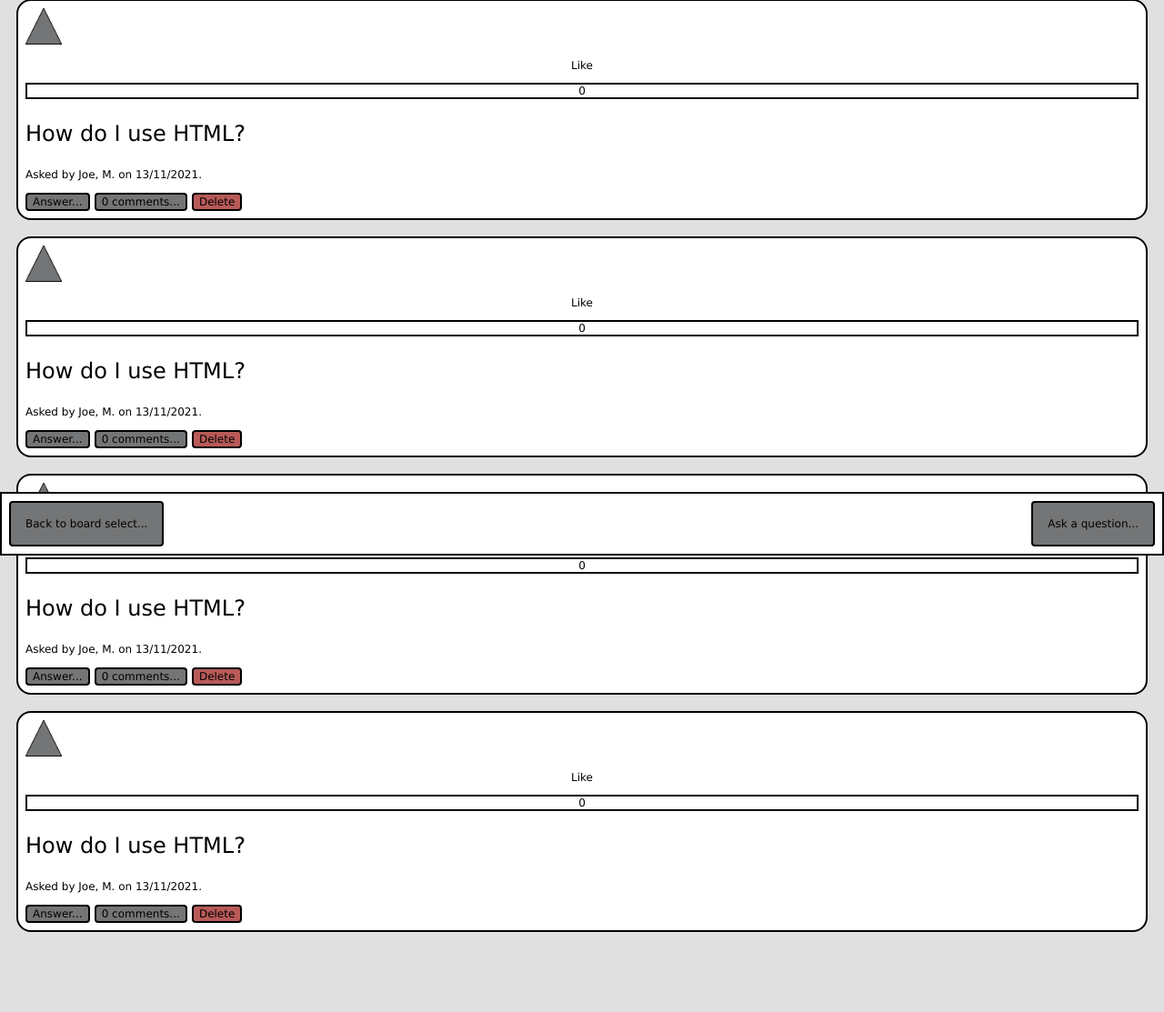
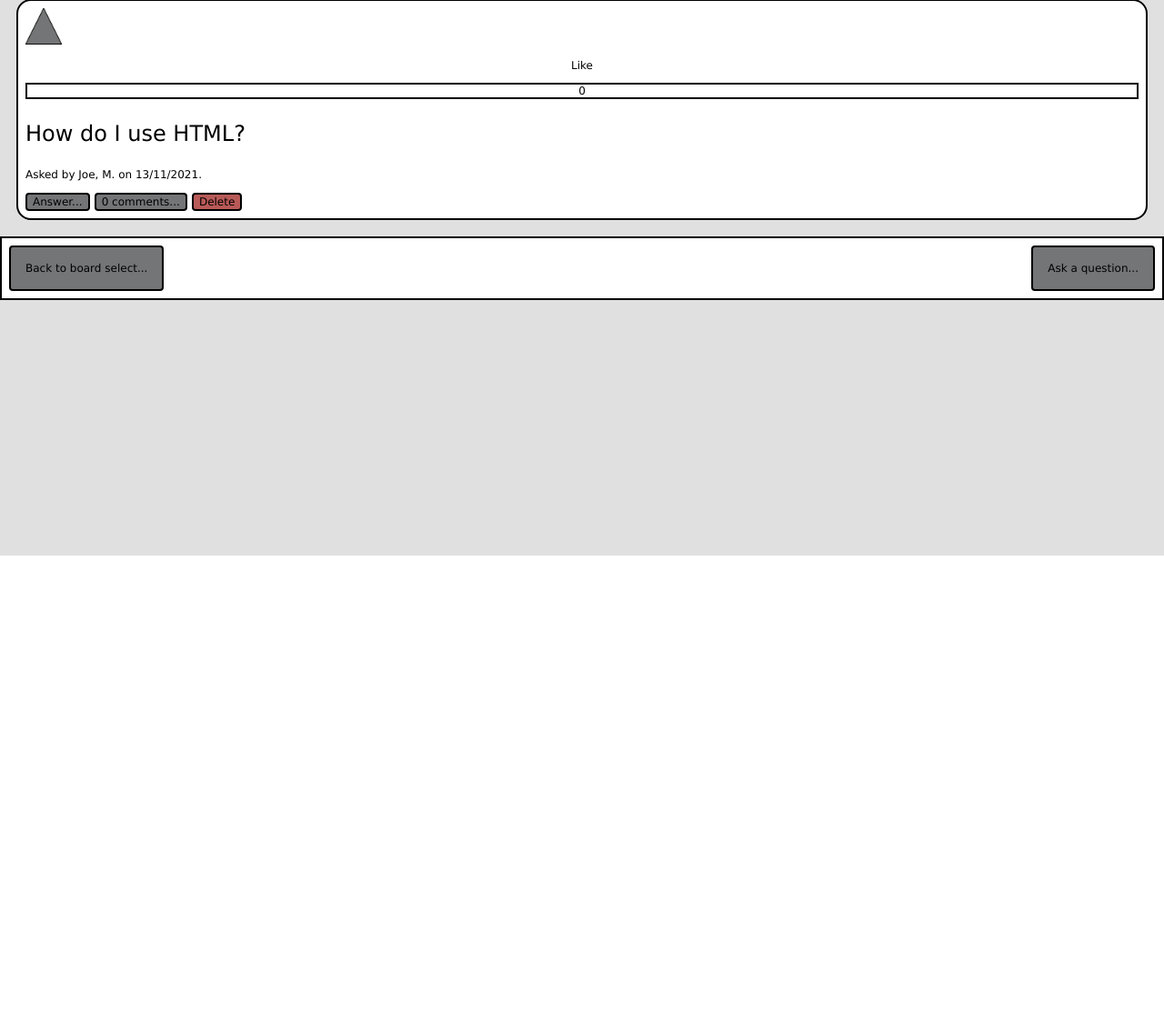
Before and after one commit to u1942789/WMGTSS_u1942789, a Flask app: template templates/qa_home_template.html in a window 1280 px wide. Shown: the part 189-1302 px from the top of the page at 91% size. After the commit the page ends 800 px from the top, so only its background shows below. Run offline with Flask 2, Linux system fonts and the light colour scheme; the template is opened without the code that fills it: most values are stand-ins (such as "Sample title", 1, 10 or a date in 2020).

Commit message:
Some HTML updated. Some data being passed from Python to the HTML page.

```diff
--- a/main.py
+++ b/main.py
@@ -1,11 +1,17 @@
-from flask import Flask, render_template, request
+from flask import Flask, render_template, request, redirect, url_for
 
 app = Flask(__name__)
 
+questions = ["test", "best"]
 
 @app.route("/")
-def home():
-    return render_template("qa_home_template.html")
+def test():
+    return redirect(url_for("qa_home"))
+
+
+@app.route("/qa_home")
+def qa_home():
+    return render_template("qa_home_template.html", questions=questions)
 
 
 if __name__ == "__main__":
--- a/templates/qa_home_template.html
+++ b/templates/qa_home_template.html
@@ -24,6 +24,8 @@
 </div>
 
 <!-- Question List (1 Instance) -->
+
+{% for question in questions %}
 <div class="question_div">
     <input class="like_button" type="image" src="{{ url_for('static',filename='resources/unliked_triangle.png') }}" width="40" height="40"/>
     <p class="like_paragraph">Like</p>
@@ -34,39 +36,7 @@
     <button class="comment_button">0 comments...</button>
     <button class="delete_button">Delete</button>
 </div>
-
-<div class="question_div">
-    <input class="like_button" type="image" src="{{ url_for('static',filename='resources/unliked_triangle.png') }}" width="40" height="40"/>
-    <p class="like_paragraph">Like</p>
-    <p class="like_counter">0</p>
-    <p class="question_name">How do I use HTML?</p>
-    <p class="asker">Asked by Joe, M. on 13/11/2021.</p>
-    <button class="answer_button">Answer...</button>
-    <button class="comment_button">0 comments...</button>
-    <button class="delete_button">Delete</button>
-</div>
-
-<div class="question_div">
-    <input class="like_button" type="image" src="{{ url_for('static',filename='resources/unliked_triangle.png') }}" width="40" height="40"/>
-    <p class="like_paragraph">Like</p>
-    <p class="like_counter">0</p>
-    <p class="question_name">How do I use HTML?</p>
-    <p class="asker">Asked by Joe, M. on 13/11/2021.</p>
-    <button class="answer_button">Answer...</button>
-    <button class="comment_button">0 comments...</button>
-    <button class="delete_button">Delete</button>
-</div>
-
-<div class="question_div">
-    <input class="like_button" type="image" src="{{ url_for('static',filename='resources/unliked_triangle.png') }}" width="40" height="40"/>
-    <p class="like_paragraph">Like</p>
-    <p class="like_counter">0</p>
-    <p class="question_name">How do I use HTML?</p>
-    <p class="asker">Asked by Joe, M. on 13/11/2021.</p>
-    <button class="answer_button">Answer...</button>
-    <button class="comment_button">0 comments...</button>
-    <button class="delete_button">Delete</button>
-</div>
+{% endfor %}
 
 <div class="footer">
     <button class="back_button">Back to board select...</button>
```
Also changed, not shown: templates/home_template.html (added, +11 -0 lines), templates/login_template.html (added, +17 -0 lines).
